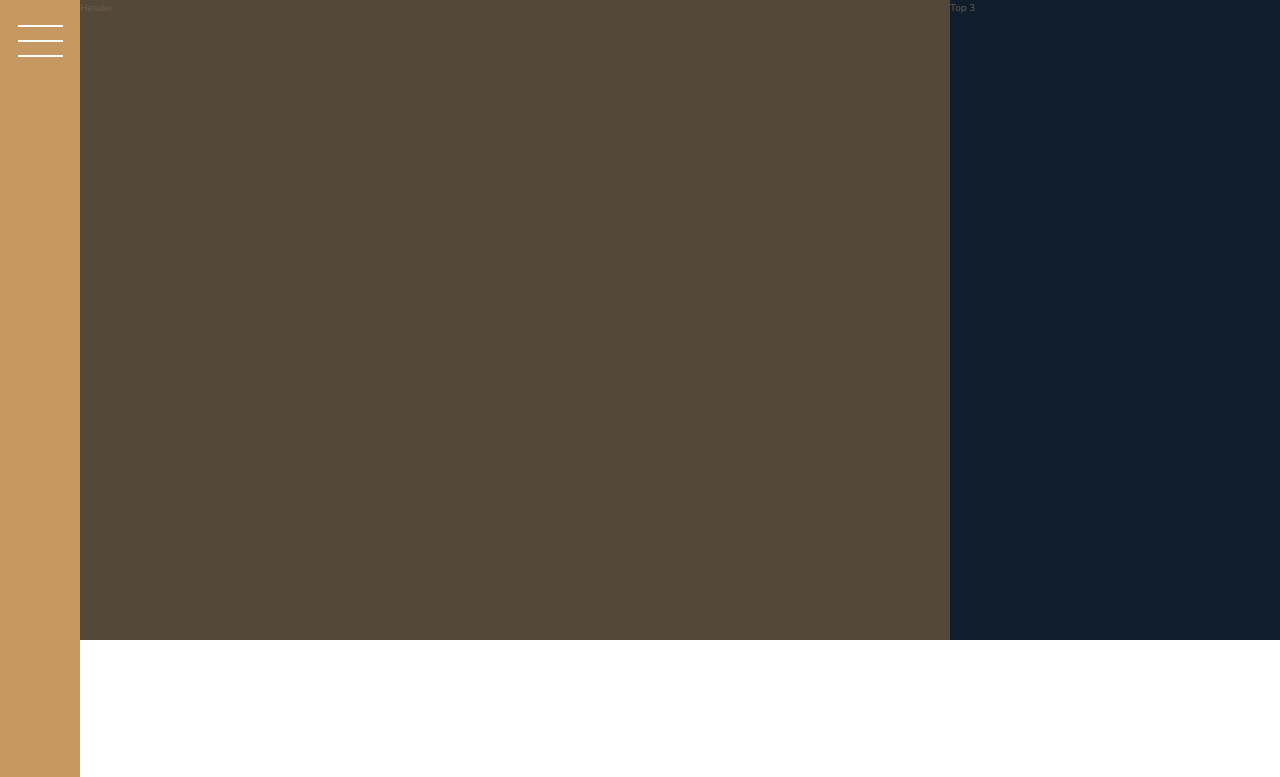
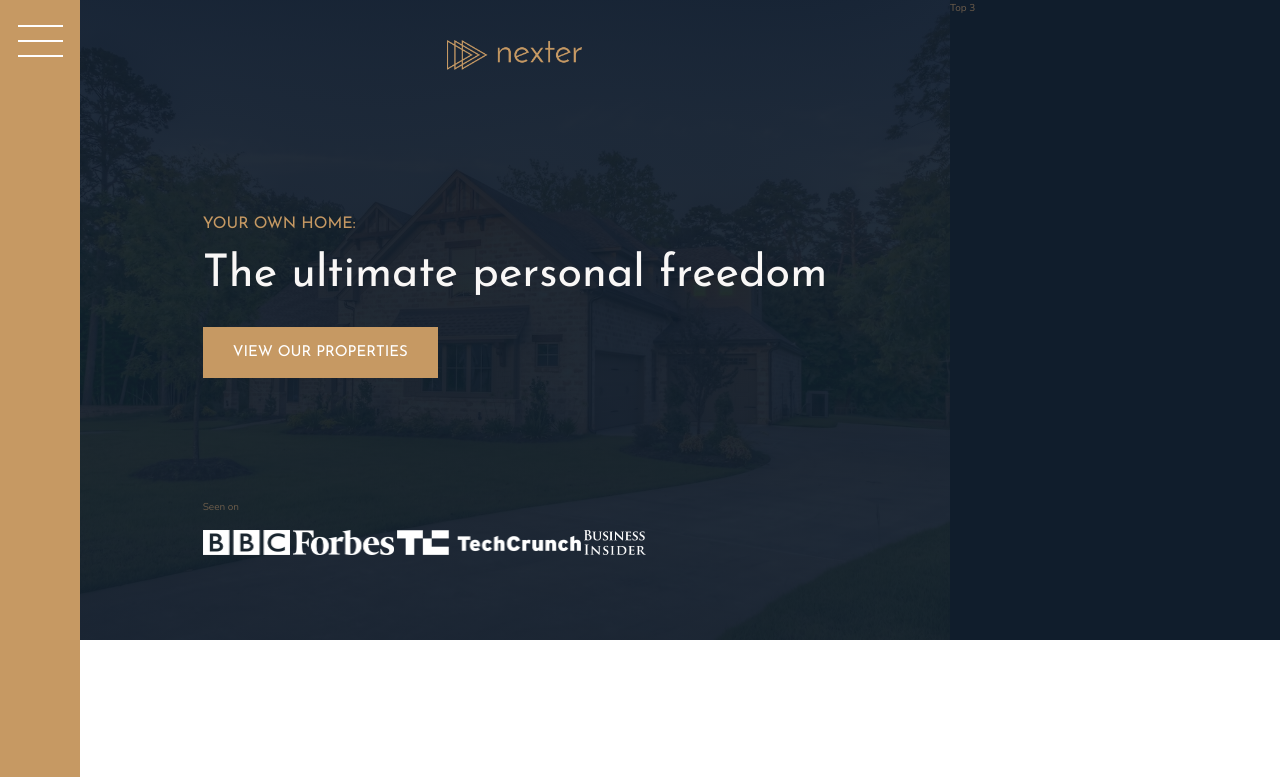
Before and after one commit to GabrielFalcom/Nexter, a website: page index.html in a window 1280 px wide. Shown: the top 777 px of the page. Drawn offline with nearby package versions, Linux system fonts and the light colour scheme.

Commit message:
header part 1

```diff
--- a/index.html
+++ b/index.html
@@ -19,7 +19,17 @@
     </div>
 
     <header class="header">
-        Header
+        <img src="img/logo.png" alt="Nexter logo" class="header__logo">
+        <h3 class="heading-3"> Your own home: </h3>
+        <h1 class="heading-1"> The ultimate personal freedom </h1>
+        <button class="btn header__btn"> View our properties </button>
+        <div class="header__seenon-text">Seen on</div>
+        <div class="header__seenon-logos">
+            <img src="img/logo-bbc.png" alt="Seen on logo 1">
+            <img src="img/logo-forbes.png" alt="Seen on logo 2">
+            <img src="img/logo-techcrunch.png" alt="Seen on logo 3">
+            <img src="img/logo-bi.png" alt="Seen on logo 4">
+        </div>
     </header>
 
     <div class="realtors">
--- a/sass/_header.scss
+++ b/sass/_header.scss
@@ -1,4 +1,36 @@
 .header {
     background-color: $color-grey-dark-1;
     grid-column: full-start / col-end 6;
+    background-image: linear-gradient(rgba($color-secondary, .93), rgba($color-secondary, .93)), url(../img/hero.jpeg);
+    background-size: cover;
+    background-position: center;
+    padding: 8rem;
+    padding-top: 4rem;
+    display: grid;
+    grid-template-rows: 1fr min-content 6rem 1fr;
+    grid-template-columns: max-content;
+    grid-row-gap: 1.5rem;
+    justify-content: center;
+
+
+    &__logo{
+        height: 3rem;
+        justify-self: center;
+    }
+
+    &__btn {
+        align-self: start;
+        justify-self: start;
+    }
+
+    &__seenon-text {
+
+    }
+
+    &__seenon-logos {
+
+        img {
+            height: 2.5rem;
+        }
+    }
 }
--- a/sass/_typography.scss
+++ b/sass/_typography.scss
@@ -5,6 +5,9 @@
 
 .heading-1 {
     @extend %heading;
+    font-size: 4.5rem;
+    color: $color-grey-light-1;
+    line-height: 1;
 }
 
 .heading-2 {
```
Also changed, not shown: css/style.css.
